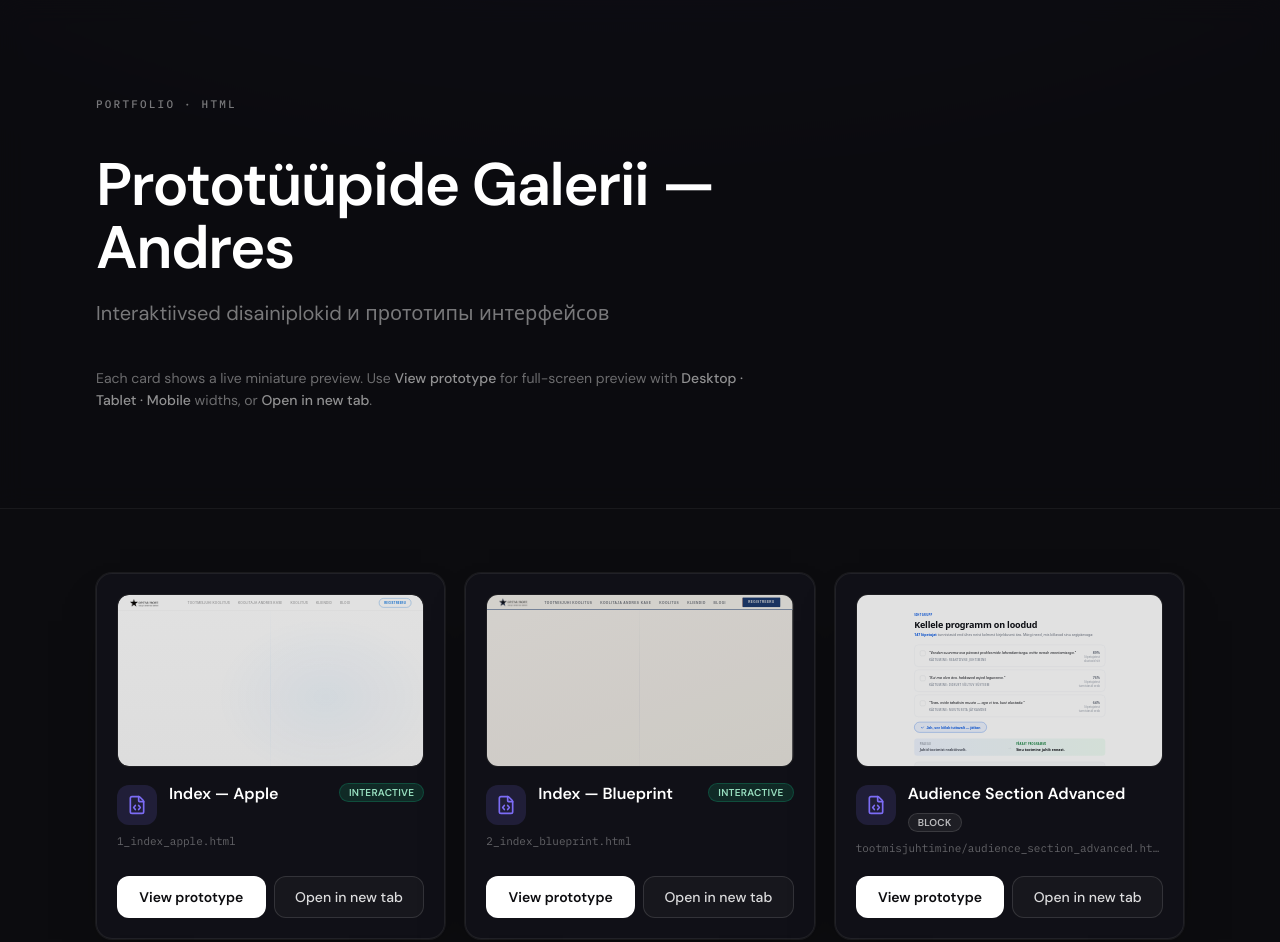
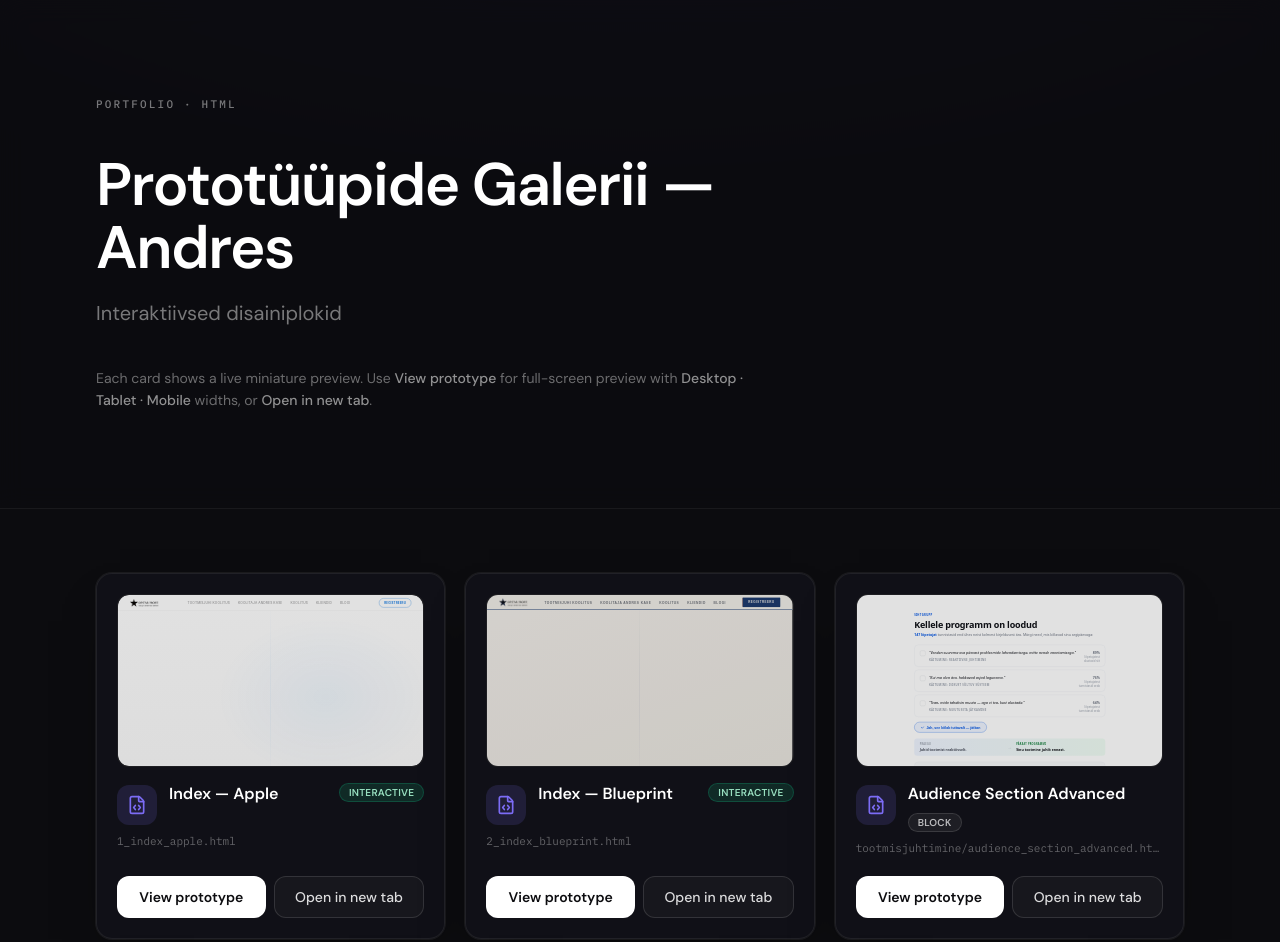
Before and after one commit to visualGravitySense/presenation_TJ, a plain HTML site: page index.html in a window 1280 px wide. Shown: the top 942 px of the page. Drawn offline with nearby package versions, Linux system fonts and the light colour scheme; a web font is replaced by a local one.

Commit message:
Update index.html

```diff
--- a/index.html
+++ b/index.html
@@ -66,7 +66,7 @@
           Prototüüpide Galerii — Andres
         </h1>
         <p class="text-lg leading-relaxed text-surface-muted sm:text-xl">
-          Interaktiivsed disainiplokid и прототипы интерфейсов
+          Interaktiivsed disainiplokid
         </p>
       </div>
       <p class="max-w-2xl text-sm leading-relaxed text-white/40">
```
